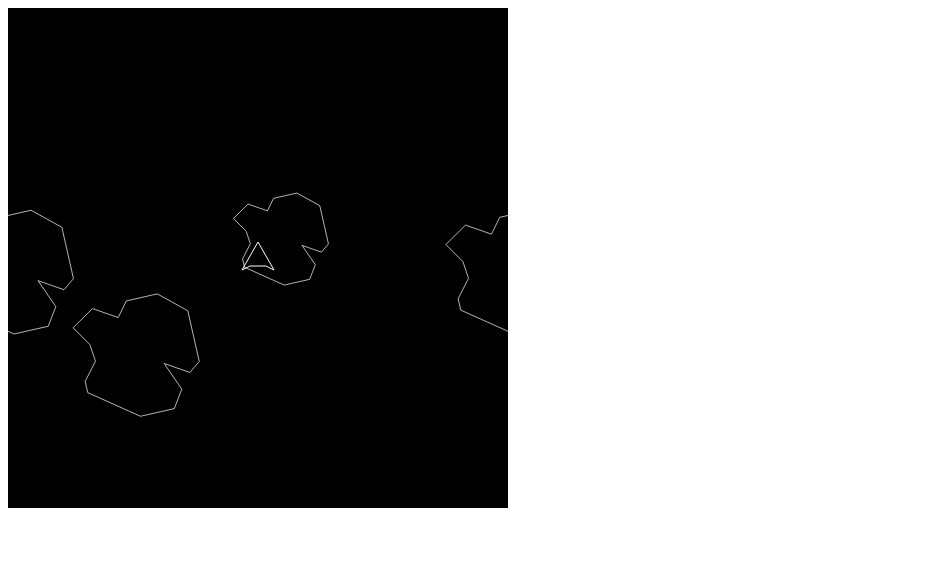
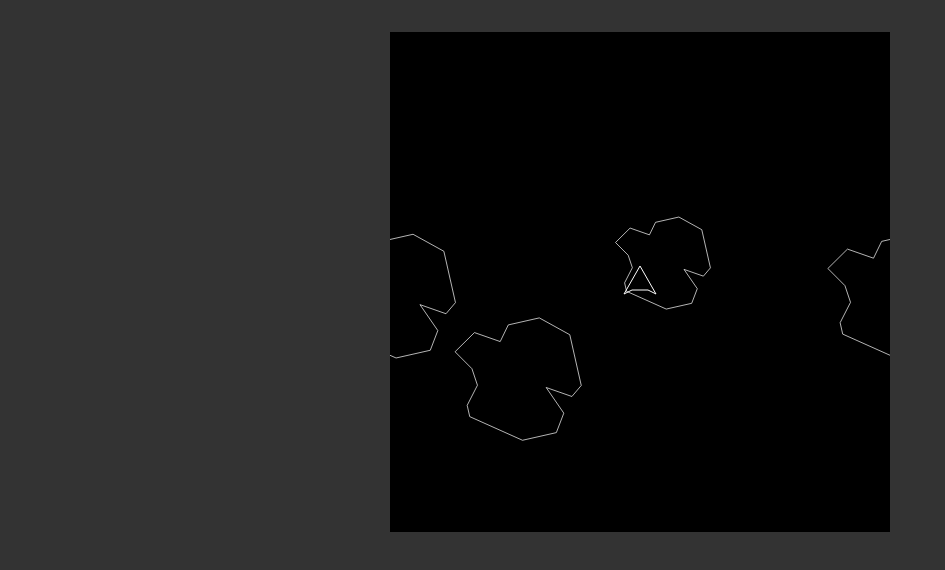
Before and after one commit to marcoswitcel/vector-graphics-and-asteroids, a website with bundled scripts: page public/index.html in a window 1280 px wide. Shown: the whole page, without its empty margins (0-945 px from the left). Built offline with nearby package versions, Linux system fonts and the light colour scheme.

Commit message:
melhorando apresentação

```diff
--- a/public/index.html
+++ b/public/index.html
@@ -5,6 +5,22 @@
     <meta http-equiv="X-UA-Compatible" content="IE=edge">
     <meta name="viewport" content="width=device-width, initial-scale=1.0">
     <title>Gráficos Vetoriais</title>
+    <style>
+        html, body {
+            padding: 0;
+            margin: 0;
+            background-color: #333;
+        }
+        body {
+            display: flex;
+            align-items: start;
+            justify-content: center;
+            min-height: 100vh;
+        }
+        canvas {
+            margin-top: 2em;
+        }
+    </style>
 </head>
 <body>
     <script type="module" src="./dist/index.js"></script>
```
